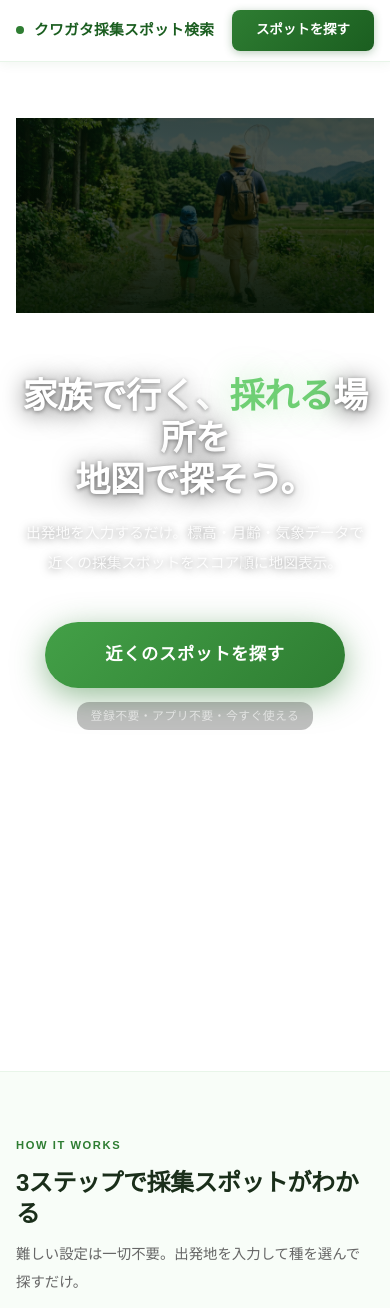
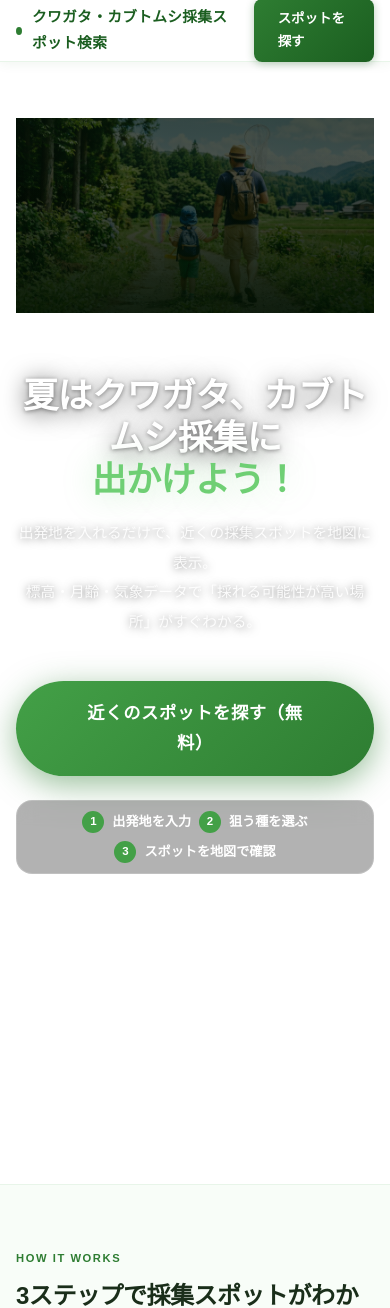
Before and after one commit to 0515naokit-sketch/beetle-finder, a Flask app: page / in a window 390 px wide. Shown: the top 1308 px of the page. Run offline with Flask 3, Linux system fonts and the light colour scheme.

Commit message:
Update hero: title, mini how-to, remove blank space, rename to include カブトムシ
- h1: 夏はクワガタ、カブトムシ採集に出かけよう！
- Service name: クワガタ・カブトムシ採集スポット検索 throughout
- Add inline mini 3-step guide (pill strip) below CTA button
- Remove blank space: eliminate hero-cta-wrap wrapper, cut margin-top 60→28px
- hero-sub: clearer explanation of what the service does
- Mobile: hide arrows in mini guide, stack items

Co-Authored-By: Claude Sonnet 4.6 <noreply@anthropic.com>

```diff
--- a/templates/landing.html
+++ b/templates/landing.html
@@ -11,9 +11,9 @@
   </script>
   <meta charset="UTF-8">
   <meta name="viewport" content="width=device-width, initial-scale=1">
-  <title>クワガタ採集スポット検索 | 採れる場所を地図で探せる無料サービス</title>
+  <title>クワガタ・カブトムシ採集スポット検索 | 採れる場所を地図で探せる無料サービス</title>
   <meta name="description" content="出発地を入力するだけ。クワガタ・カブトムシが採れる採集スポットを地図で表示。標高・月齢・気象データで全国の採集ポイントをランキング。全国対応・完全無料。">
-  <meta property="og:title" content="クワガタ採集スポット検索">
+  <meta property="og:title" content="クワガタ・カブトムシ採集スポット検索">
   <meta property="og:description" content="出発地を入力するだけ。クワガタ・カブトムシが採れる採集スポットを地図で表示。全国対応・完全無料。">
   <meta property="og:type" content="website">
   <meta property="og:url" content="https://beetle-finder.onrender.com/">
@@ -136,13 +136,32 @@
       letter-spacing:.04em;
     }
     .hero-cta:hover{transform:translateY(-3px);box-shadow:0 14px 44px rgba(46,125,50,.6)}
-    .hero-note{
-      font-size:.74rem;color:rgba(255,255,255,.6);letter-spacing:.04em;
-      background:rgba(0,0,0,.25);padding:4px 14px;border-radius:12px;
+
+    /* ヒーロー ミニ利用ガイド */
+    .hero-how{
+      display:flex;align-items:center;gap:10px;
+      margin-top:24px;
+      background:rgba(0,0,0,.3);
+      backdrop-filter:blur(10px);
+      border:1px solid rgba(255,255,255,.18);
+      border-radius:50px;padding:10px 24px;
+      flex-wrap:wrap;justify-content:center;
     }
+    .hero-how-item{
+      display:flex;align-items:center;gap:8px;
+      color:#fff;font-size:.82rem;font-weight:600;
+    }
+    .hero-how-num{
+      width:22px;height:22px;border-radius:50%;
+      background:#43a047;color:#fff;
+      font-size:.72rem;font-weight:800;
+      display:flex;align-items:center;justify-content:center;
+      flex-shrink:0;
+    }
+    .hero-how-arrow{color:rgba(255,255,255,.45);font-size:.8rem}
 
     .hero-stats{
-      display:flex;gap:0;margin-top:60px;
+      display:flex;gap:0;margin-top:28px;
       background:rgba(255,255,255,.12);
       backdrop-filter:blur(16px);
       -webkit-backdrop-filter:blur(16px);
@@ -395,6 +414,8 @@
       #lp-header{padding:0 16px}
       nav{display:none}
       #hero{min-height:80svh;padding:56px 16px 48px}
+      .hero-how{gap:8px;padding:10px 16px;border-radius:16px}
+      .hero-how-arrow{display:none}
       .hero-stats{
         gap:0;padding:18px 20px;flex-wrap:wrap;
         justify-content:center;border-radius:16px;
@@ -428,7 +449,7 @@
 <header id="lp-header">
   <div class="lp-logo">
     <span class="lp-logo-dot"></span>
-    クワガタ採集スポット検索
+    クワガタ・カブトムシ採集スポット検索
   </div>
   <nav>
     <a href="#how">使い方</a>
@@ -444,15 +465,31 @@
     <img src="/static/img/hero.jpg" alt="親子でクワガタ採集" aria-hidden="true">
   </div>
 
-  <div class="hero-eyebrow">全国対応・完全無料</div>
-  <h1>家族で行く、<em>採れる</em>場所を<br>地図で探そう。</h1>
+  <div class="hero-eyebrow">全国対応・登録不要・完全無料</div>
+  <h1>夏はクワガタ、カブトムシ採集に<br><em>出かけよう！</em></h1>
   <p class="hero-sub">
-    出発地を入力するだけ。標高・月齢・気象データで<br>
-    近くの採集スポットをスコア順に地図表示。
+    出発地を入れるだけで、近くの採集スポットを地図に表示。<br>
+    標高・月齢・気象データで「採れる可能性が高い場所」がすぐわかる。
   </p>
-  <div class="hero-cta-wrap">
-    <a href="/app" class="hero-cta">近くのスポットを探す</a>
-    <p class="hero-note">登録不要・アプリ不要・今すぐ使える</p>
+
+  <a href="/app" class="hero-cta">近くのスポットを探す（無料）</a>
+
+  <!-- 利用方法ミニガイド -->
+  <div class="hero-how">
+    <div class="hero-how-item">
+      <span class="hero-how-num">1</span>
+      <span>出発地を入力</span>
+    </div>
+    <div class="hero-how-arrow">→</div>
+    <div class="hero-how-item">
+      <span class="hero-how-num">2</span>
+      <span>狙う種を選ぶ</span>
+    </div>
+    <div class="hero-how-arrow">→</div>
+    <div class="hero-how-item">
+      <span class="hero-how-num">3</span>
+      <span>スポットを地図で確認</span>
+    </div>
   </div>
 
   <div class="hero-stats">
@@ -466,7 +503,7 @@
     </div>
     <div class="hero-stat">
       <div class="hero-stat-num">8種</div>
-      <div class="hero-stat-label">対応種</div>
+      <div class="hero-stat-label">クワガタ・カブト対応</div>
     </div>
   </div>
 </section>
@@ -672,7 +709,7 @@
 
 <!-- フッター -->
 <footer>
-  <div class="footer-logo">クワガタ採集スポット検索</div>
+  <div class="footer-logo">クワガタ・カブトムシ採集スポット検索</div>
   <div class="footer-links">
     <a href="/app">スポット検索</a>
     <a href="/guide">採集ガイド</a>
@@ -680,7 +717,7 @@
     <a href="/privacy">プライバシーポリシー</a>
     <a href="/terms">利用規約</a>
   </div>
-  <div class="footer-copy">© 2026 クワガタ採集スポット検索</div>
+  <div class="footer-copy">© 2026 クワガタ・カブトムシ採集スポット検索</div>
 </footer>
 
 <div id="lp-anchor-ad" style="display:none"></div>
```
